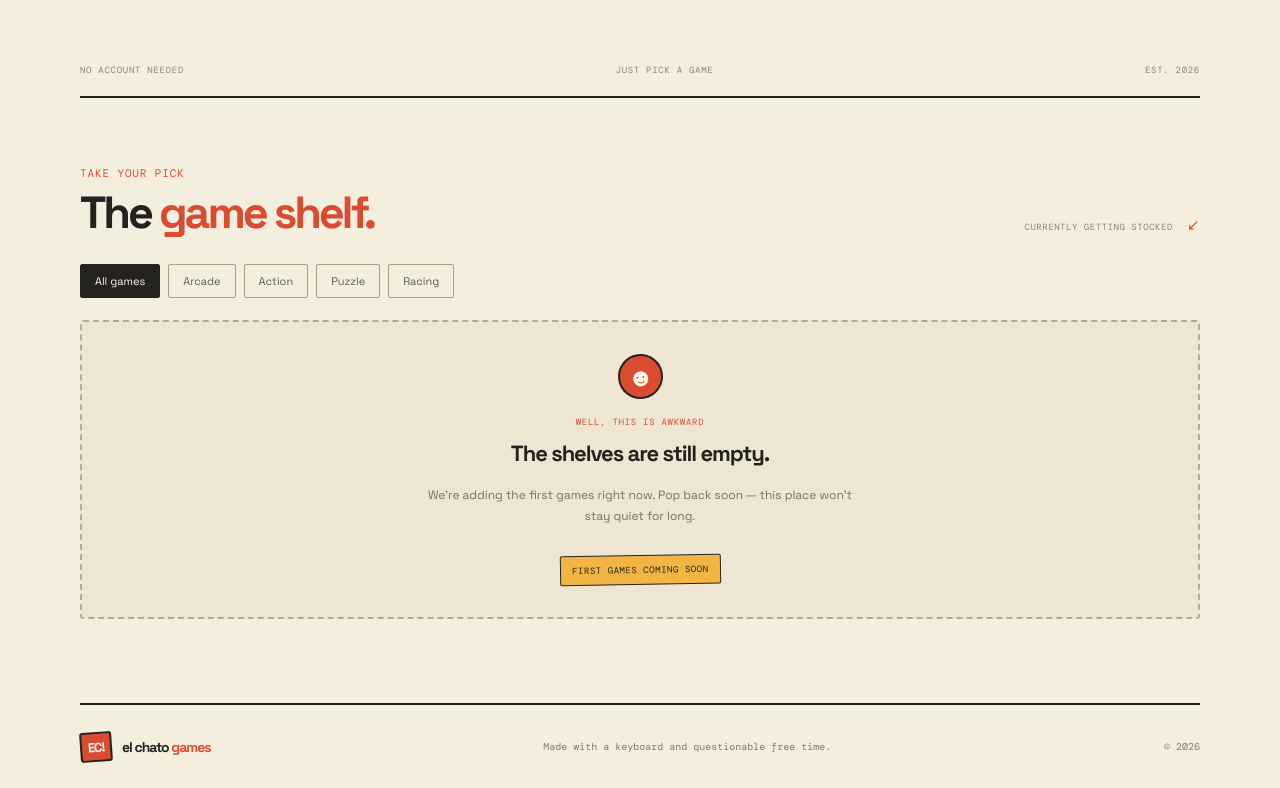
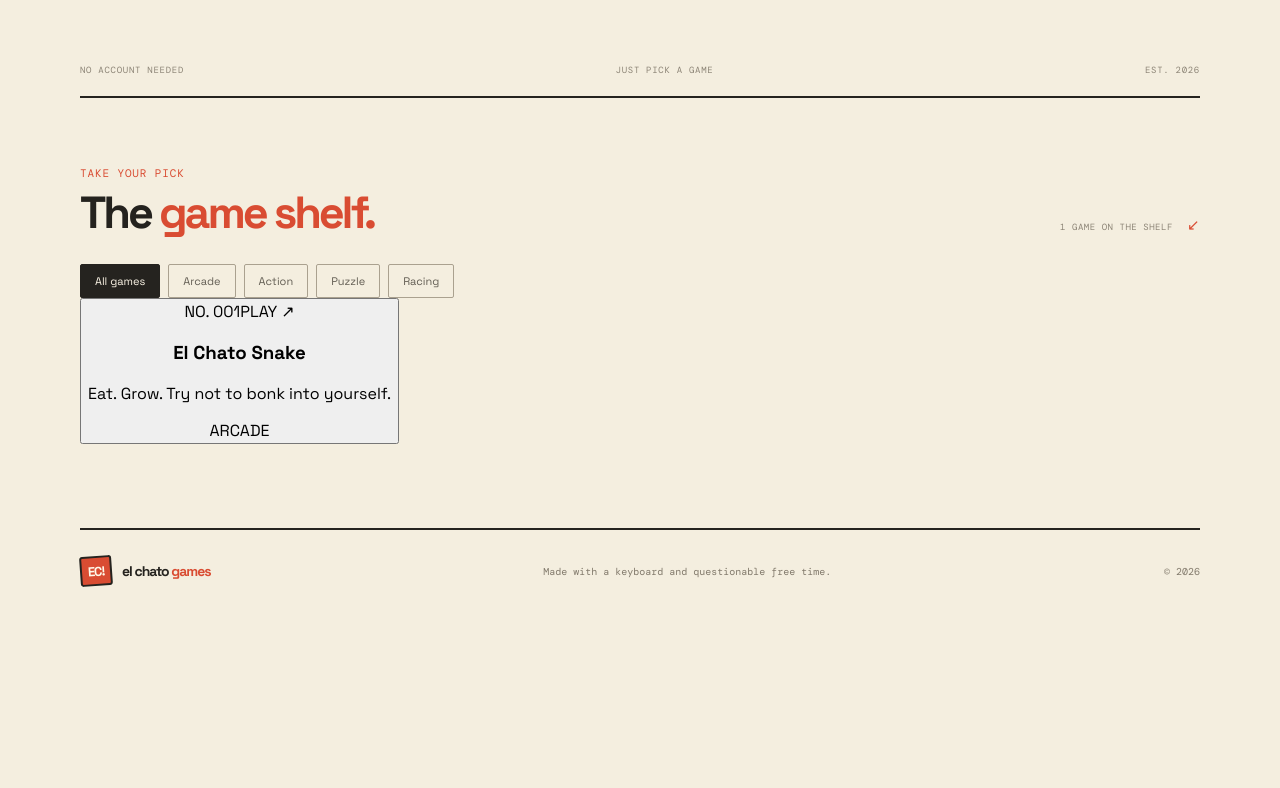
Before and after one commit to FroggyVR1324/milosz-maths, a React (Vite) app: page / in a window 1280 px wide. Shown: the part 565-1353 px from the top of the page. After the commit the page ends 1178 px from the top, so only its background shows below. Built offline with nearby package versions, Linux system fonts and the light colour scheme.

Commit message:
Add playable El Chato Snake game

```diff
--- a/src/App.jsx
+++ b/src/App.jsx
@@ -1,30 +1,150 @@
-import { useState } from 'react'
+import { useEffect, useRef, useState } from 'react'
 import './App.css'
 
 const categories = ['All games', 'Arcade', 'Action', 'Puzzle', 'Racing']
+const GRID_SIZE = 20
+const START_SNAKE = [{ x: 9, y: 10 }, { x: 8, y: 10 }, { x: 7, y: 10 }]
+
+function SnakeGame() {
+  const [snake, setSnake] = useState(START_SNAKE)
+  const [food, setFood] = useState({ x: 14, y: 10 })
+  const [direction, setDirection] = useState({ x: 1, y: 0 })
+  const [status, setStatus] = useState('ready')
+  const [score, setScore] = useState(0)
+  const directionRef = useRef(direction)
+
+  useEffect(() => { directionRef.current = direction }, [direction])
+
+  useEffect(() => {
+    const handleKeyDown = (event) => {
+      const keys = {
+        ArrowUp: { x: 0, y: -1 }, w: { x: 0, y: -1 },
+        ArrowDown: { x: 0, y: 1 }, s: { x: 0, y: 1 },
+        ArrowLeft: { x: -1, y: 0 }, a: { x: -1, y: 0 },
+        ArrowRight: { x: 1, y: 0 }, d: { x: 1, y: 0 },
+      }
+      const next = keys[event.key]
+      if (!next) return
+      event.preventDefault()
+      const current = directionRef.current
+      if (next.x !== -current.x || next.y !== -current.y) {
+        directionRef.current = next
+        setDirection(next)
+      }
+      if (status === 'ready') setStatus('playing')
+    }
+    window.addEventListener('keydown', handleKeyDown)
+    return () => window.removeEventListener('keydown', handleKeyDown)
+  }, [status])
+
+  useEffect(() => {
+    if (status !== 'playing') return undefined
+    const timer = window.setInterval(() => {
+      setSnake((currentSnake) => {
+        const head = {
+          x: currentSnake[0].x + directionRef.current.x,
+          y: currentSnake[0].y + directionRef.current.y,
+        }
+        const eating = head.x === food.x && head.y === food.y
+        const body = eating ? currentSnake : currentSnake.slice(0, -1)
+        if (head.x < 0 || head.x >= GRID_SIZE || head.y < 0 || head.y >= GRID_SIZE ||
+          body.some((part) => part.x === head.x && part.y === head.y)) {
+          setStatus('over')
+          return currentSnake
+        }
+        const nextSnake = [head, ...currentSnake]
+        if (!eating) nextSnake.pop()
+        else {
+          setScore((value) => value + 1)
+          setFood(() => {
+            let nextFood
+            do {
+              nextFood = { x: Math.floor(Math.random() * GRID_SIZE), y: Math.floor(Math.random() * GRID_SIZE) }
+            } while (nextSnake.some((part) => part.x === nextFood.x && part.y === nextFood.y))
+            return nextFood
+          })
+        }
+        return nextSnake
+      })
+    }, 125)
+    return () => window.clearInterval(timer)
+  }, [status, food])
+
+  const restart = () => {
+    setSnake(START_SNAKE)
+    setFood({ x: 14, y: 10 })
+    directionRef.current = { x: 1, y: 0 }
+    setDirection({ x: 1, y: 0 })
+    setScore(0)
+    setStatus('playing')
+  }
+
+  return (
+    <section className="snake-page">
+      <div className="snake-topline">
+        <button className="back-button" onClick={() => window.dispatchEvent(new CustomEvent('close-snake'))}>← back to games</button>
+        <span className="snake-label">EL CHATO ORIGINAL · #001</span>
+      </div>
+      <div className="snake-heading">
+        <div><div className="section-kicker">A CLASSIC, WITH A TWIST</div><h2>El Chato <span>Snake.</span></h2></div>
+        <div className="snake-score"><small>SCORE</small><strong>{score.toString().padStart(3, '0')}</strong></div>
+      </div>
+      <div className="snake-layout">
+        <div className="snake-board-wrap">
+          <div className="snake-board" role="img" aria-label="Snake game board">
+            {Array.from({ length: GRID_SIZE * GRID_SIZE }, (_, index) => {
+              const x = index % GRID_SIZE
+              const y = Math.floor(index / GRID_SIZE)
+              const snakeIndex = snake.findIndex((part) => part.x === x && part.y === y)
+              const isFood = food.x === x && food.y === y
+              return <div key={index} className={snakeIndex === 0 ? 'snake-cell snake-head' : snakeIndex > 0 ? 'snake-cell snake-body' : isFood ? 'snake-cell snake-food' : 'snake-cell'} />
+            })}
+            {status !== 'playing' && (
+              <div className="snake-overlay">
+                <strong>{status === 'over' ? 'GAME OVER' : 'READY?'}</strong>
+                <span>{status === 'over' ? 'That was a good run.' : 'Grab the snacks. Avoid yourself.'}</span>
+                <button onClick={restart}>{status === 'over' ? 'play again' : 'start game'}</button>
+              </div>
+            )}
+          </div>
+          <div className="snake-board-foot"><span>↑ ↓ ← → or WASD</span><span>DON'T HIT THE WALL</span></div>
+        </div>
+        <aside className="snake-instructions">
+          <div className="instruction-sticker">PLAYER 1<br /><b>GO!</b></div>
+          <h3>How to play</h3>
+          <p>Eat the little red squares to grow. The longer you get, the harder it gets.</p>
+          <ul><li>Arrow keys or WASD to move</li><li>Don't hit the walls</li><li>Don't run into yourself</li></ul>
+          <button className="restart-button" onClick={restart}>↻ restart run</button>
+        </aside>
+      </div>
+    </section>
+  )
+}
 
 function App() {
   const [search, setSearch] = useState('')
   const [activeCategory, setActiveCategory] = useState('All games')
+  const [gameOpen, setGameOpen] = useState(false)
+
+  useEffect(() => {
+    const close = () => setGameOpen(false)
+    window.addEventListener('close-snake', close)
+    return () => window.removeEventListener('close-snake', close)
+  }, [])
+
+  const showSnake = !search.trim() || 'el chato snake snake arcade'.includes(search.trim().toLowerCase())
+  const showGame = activeCategory === 'All games' || activeCategory === 'Arcade'
 
   return (
     <div className="site-shell">
       <div className="notice-bar">A SMALL CORNER OF THE INTERNET FOR BIG TIME-WASTING. <span>✳</span> MADE FOR FUN.</div>
-
       <header className="topbar">
-        <a className="brand" href="/" aria-label="El Chato Games home">
-          <span className="brand-mark">EC!</span>
-          <span>el chato <strong>games</strong></span>
-        </a>
-        <nav className="top-nav" aria-label="Main navigation">
-          <a className="nav-active" href="#home">home</a>
-          <a href="#library">the games</a>
-          <a href="#about">about</a>
-        </nav>
+        <a className="brand" href="/" aria-label="El Chato Games home"><span className="brand-mark">EC!</span><span>el chato <strong>games</strong></span></a>
+        <nav className="top-nav" aria-label="Main navigation"><a className="nav-active" href="#home">home</a><a href="#library">the games</a><a href="#about">about</a></nav>
         <a className="header-button" href="#library">go play ↓</a>
       </header>
-
       <main id="home">
+        {gameOpen ? <SnakeGame /> : <>
           <section className="hero">
             <div className="hero-content">
               <div className="eyebrow">HEY. YOU LOOK BORED.</div>
@@ -37,52 +157,30 @@ function App() {
               </form>
               <p className="search-hint">Free to play. No downloads. No weird stuff.</p>
             </div>
-
             <div className="hero-art" aria-hidden="true">
               <div className="sticker">EL CHATO<br /><b>ARCADE</b></div>
-            <div className="handheld">
-              <div className="screen"><span>PRESS<br />START</span><i>▶</i></div>
-              <div className="controls"><span className="dpad">✚</span><span className="buttons">●　●</span></div>
-            </div>
-            <span className="scribble scribble-one">✳</span>
-            <span className="scribble scribble-two">★</span>
-            <span className="art-note">PLAYER 1<br />IS THAT YOU?</span>
+              <div className="handheld"><div className="screen"><span>PRESS<br />START</span><i>▶</i></div><div className="controls"><span className="dpad">✚</span><span className="buttons">●　●</span></div></div>
+              <span className="scribble scribble-one">✳</span><span className="scribble scribble-two">★</span><span className="art-note">PLAYER 1<br />IS THAT YOU?</span>
             </div>
             <div className="hero-bottom"><span>NO ACCOUNT NEEDED</span><span>JUST PICK A GAME</span><span>EST. 2026</span></div>
           </section>
-
           <section className="library-section" id="library">
-          <div className="section-heading">
-            <div>
-              <div className="section-kicker">TAKE YOUR PICK</div>
-              <h2>The <span>game shelf.</span></h2>
+            <div className="section-heading"><div><div className="section-kicker">TAKE YOUR PICK</div><h2>The <span>game shelf.</span></h2></div><span className="game-count">1 GAME ON THE SHELF <b>↙</b></span></div>
+            <div className="category-row" aria-label="Filter games by category">
+              {categories.map((category) => <button className={activeCategory === category ? 'category-chip selected' : 'category-chip'} key={category} onClick={() => setActiveCategory(category)} type="button">{category}</button>)}
             </div>
-            <span className="game-count">CURRENTLY GETTING STOCKED <b>↙</b></span>
-          </div>
-          <div className="category-row" aria-label="Filter games by category">
-            {categories.map((category) => (
-              <button className={activeCategory === category ? 'category-chip selected' : 'category-chip'} key={category} onClick={() => setActiveCategory(category)} type="button">
-                {category}
+            {showSnake && showGame ? (
+              <button className="game-card" onClick={() => setGameOpen(true)} type="button">
+                <div className="game-card-art"><div className="pixel-snake"><i /><i /><i /><i /><b /></div><span className="game-number">NO. 001</span><span className="play-stamp">PLAY ↗</span></div>
+                <div className="game-card-info"><div><h3>El Chato Snake</h3><p>Eat. Grow. Try not to bonk into yourself.</p></div><span className="game-tag">ARCADE</span></div>
               </button>
-            ))}
-          </div>
-          <div className="empty-state">
-            <div className="empty-icon" aria-hidden="true">☻</div>
-            <div className="empty-kicker">WELL, THIS IS AWKWARD</div>
-            <h3>{search ? 'Nothing by that name.' : 'The shelves are still empty.'}</h3>
-            <p>{search
-              ? <>We couldn't find “{search}”. Try again once more games arrive.</>
-              : 'We’re adding the first games right now. Pop back soon — this place won’t stay quiet for long.'}</p>
-            <span className="coming-soon">FIRST GAMES COMING SOON</span>
-          </div>
+            ) : (
+              <div className="empty-state"><div className="empty-icon" aria-hidden="true">☻</div><div className="empty-kicker">NOTHING HERE (YET)</div><h3>{search ? 'No games found.' : 'No games in this section.'}</h3><p>{search ? <>We couldn't find “{search}”. Try another search.</> : 'More games are on the way. Check back soon.'}</p><button className="clear-filters" onClick={() => { setSearch(''); setActiveCategory('All games') }}>show all games</button></div>
+            )}
           </section>
+        </>}
       </main>
-
-      <footer id="about">
-        <a className="brand footer-brand" href="#home"><span className="brand-mark">EC!</span><span>el chato <strong>games</strong></span></a>
-        <span>Made with a keyboard and questionable free time.</span>
-        <span>© 2026</span>
-      </footer>
+      <footer id="about"><a className="brand footer-brand" href="#home"><span className="brand-mark">EC!</span><span>el chato <strong>games</strong></span></a><span>Made with a keyboard and questionable free time.</span><span>© 2026</span></footer>
     </div>
   )
 }
```
Lines whose indentation alone changed are shown as unchanged.
